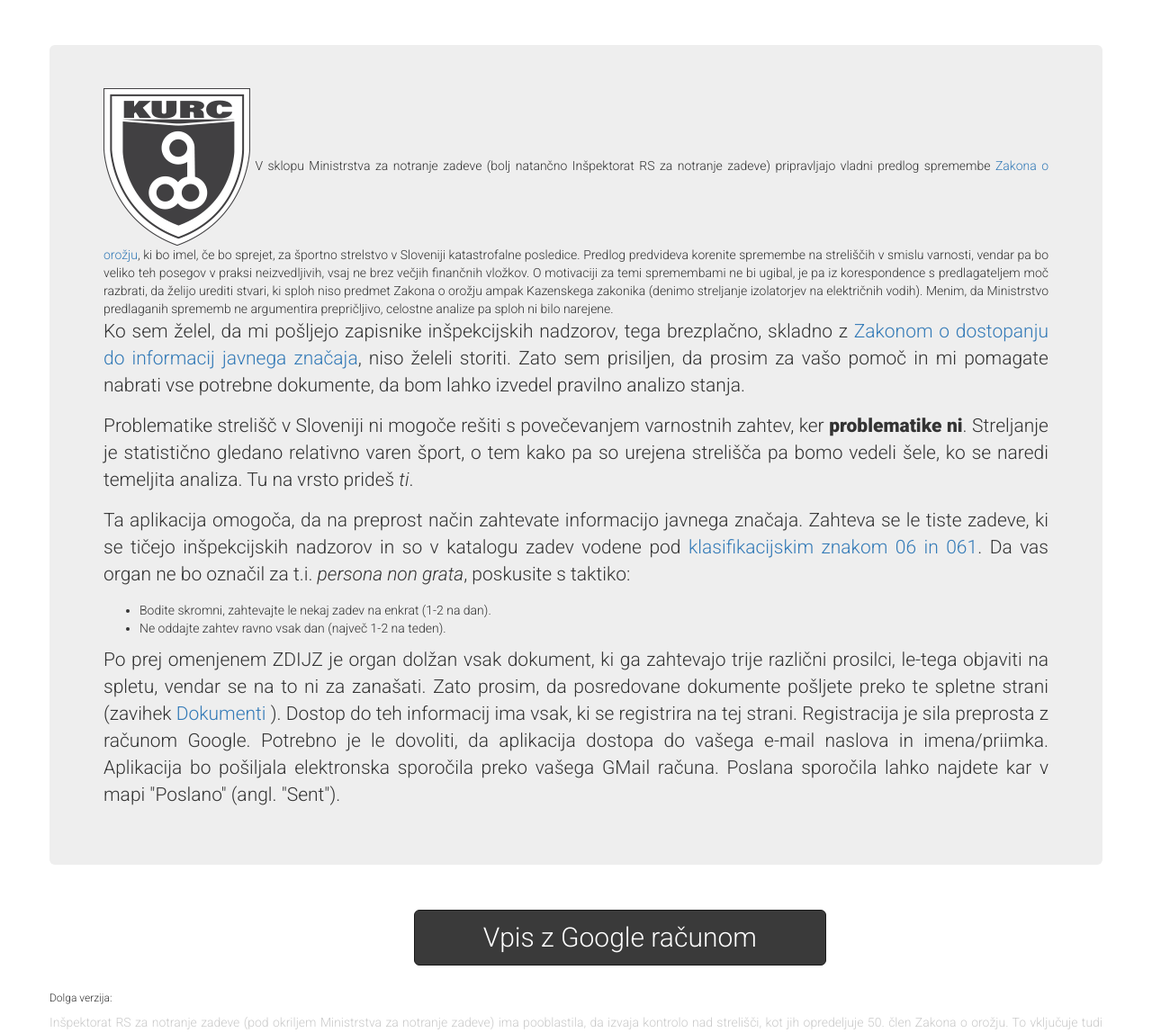
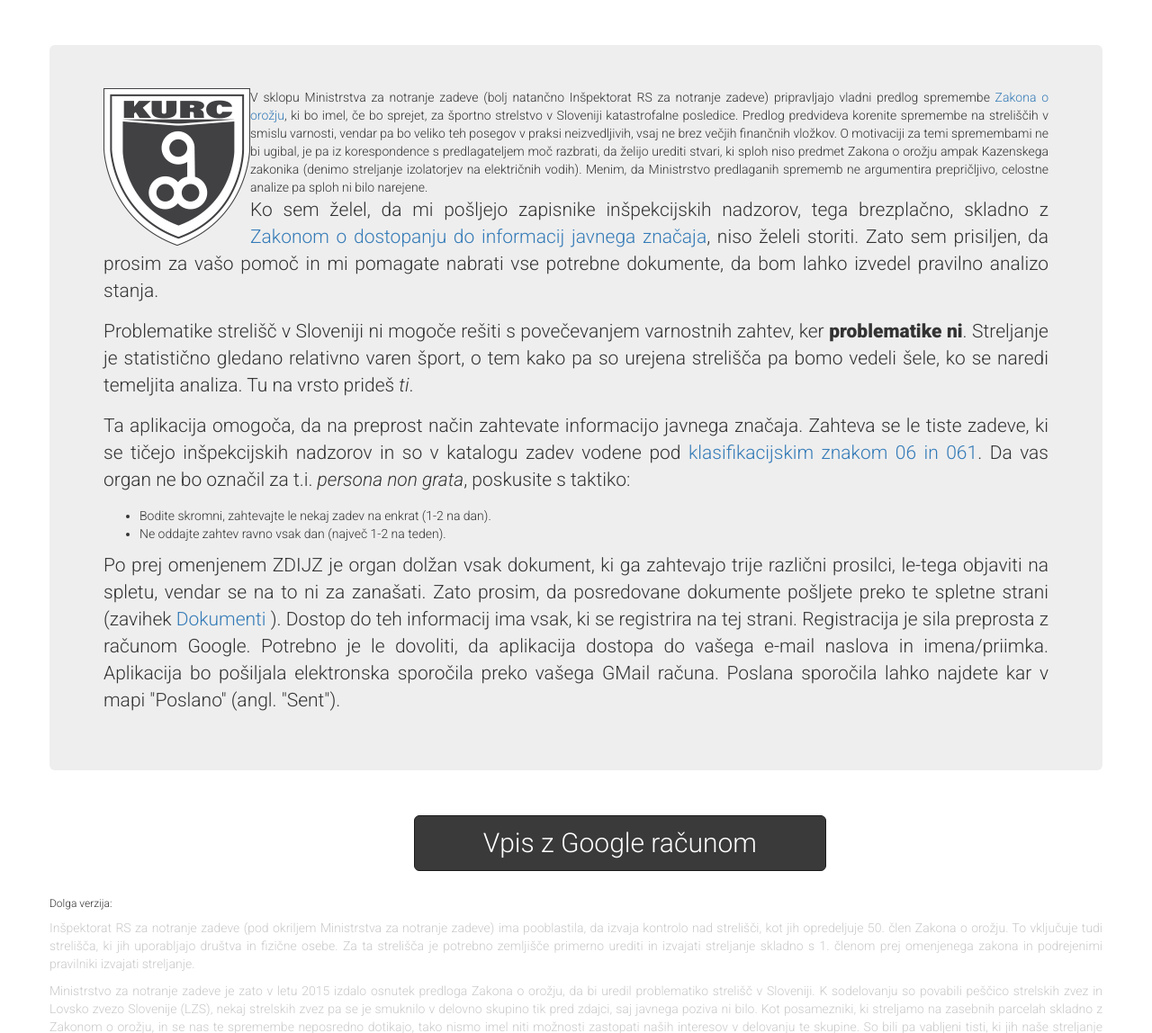
Before and after one commit to romunov/kurc, a Django app: page / in a window 1280 px wide. Shown: the top 1148 px of the page at 90% size. Run offline with Django 3.2, Linux system fonts and the light colour scheme; some libraries are stand-ins or nearby versions.

Commit message:
login image...

```diff
--- a/frontend/templates/frontend/login.html
+++ b/frontend/templates/frontend/login.html
@@ -38,28 +38,27 @@
         <div class="row">
             <div class="jumbotron">
                 <div class="text-justify">
-                    <img src="{% static 'frontend/images/Kurc, primary logo.png' %}" alt="logo" class="img-responsive visible-lg-inline"> V sklopu Ministrstva za notranje zadeve (bolj natančno Inšpektorat RS za notranje zadeve) pripravljajo vladni predlog
+                    <img src="{% static 'frontend/images/Kurc, primary logo.png' %}" alt="logo" class="img-responsive pull-left"> V sklopu Ministrstva za notranje zadeve (bolj natančno Inšpektorat RS za notranje zadeve) pripravljajo vladni predlog
                     spremembe <a href="http://pisrs.si/Pis.web/pregledPredpisa?id=ZAKO1440" target="_blank">
                 Zakona o orožju</a>, ki bo imel, če bo sprejet, za športno strelstvo v Sloveniji katastrofalne posledice. Predlog predvideva korenite spremembe na streliščih v smislu varnosti, vendar pa bo veliko teh posegov v praksi neizvedljivih, vsaj
                     ne brez večjih finančnih vložkov. O motivaciji za temi spremembami ne bi ugibal, je pa iz korespondence s predlagateljem moč razbrati, da želijo urediti stvari, ki sploh niso predmet Zakona o orožju ampak Kazenskega zakonika (denimo
                     streljanje izolatorjev na električnih vodih). Menim, da Ministrstvo predlaganih sprememb ne argumentira prepričljivo, celostne analize pa sploh ni bilo narejene.
 
-                    <p class="text-justify">
+                    <p>
                         Ko sem želel, da mi pošljejo zapisnike inšpekcijskih nadzorov, tega brezplačno, skladno z <a href="http://pisrs.si/Pis.web/pregledPredpisa?id=ZAKO3336">Zakonom o dostopanju do informacij javnega značaja</a>, niso želeli storiti.
                         Zato sem prisiljen, da prosim za vašo pomoč in mi pomagate nabrati vse potrebne dokumente, da bom lahko izvedel pravilno analizo stanja.
                     </p>
-                    <p class="text-justify"> Problematike strelišč v Sloveniji ni mogoče rešiti s povečevanjem varnostnih zahtev, ker <strong>problematike ni</strong>. Streljanje je statistično gledano relativno varen šport, o tem kako pa so urejena strelišča pa bomo vedeli šele,
-                        ko se naredi temeljita analiza. Tu na vrsto prideš <cite>
-                ti</cite>.
+                    <p> Problematike strelišč v Sloveniji ni mogoče rešiti s povečevanjem varnostnih zahtev, ker <strong>problematike ni</strong>. Streljanje je statistično gledano relativno varen šport, o tem kako pa so urejena strelišča pa bomo vedeli šele,
+                        ko se naredi temeljita analiza. Tu na vrsto prideš <cite>ti</cite>.
                     </p>
-                    <p class="text-justify"> Ta aplikacija omogoča, da na preprost način zahtevate informacijo javnega značaja. Zahteva se le tiste zadeve, ki se tičejo inšpekcijskih nadzorov in so v katalogu zadev vodene pod <a href="http://www.arhiv.gov.si/fileadmin/arhiv.gov.si/pageuploads/zakonodaja/Pravilnik_DRHDGJU.pdf"> klasifikacijskim znakom 06 in 061</a>.
+                    <p> Ta aplikacija omogoča, da na preprost način zahtevate informacijo javnega značaja. Zahteva se le tiste zadeve, ki se tičejo inšpekcijskih nadzorov in so v katalogu zadev vodene pod <a href="http://www.arhiv.gov.si/fileadmin/arhiv.gov.si/pageuploads/zakonodaja/Pravilnik_DRHDGJU.pdf"> klasifikacijskim znakom 06 in 061</a>.
                         Da vas organ ne bo označil za t.i. <cite>persona non grata</cite>, poskusite s taktiko:
                     </p>
                     <ul>
                         <li>Bodite skromni, zahtevajte le nekaj zadev na enkrat (1-2 na dan).</li>
                         <li>Ne oddajte zahtev ravno vsak dan (največ 1-2 na teden).</li>
                     </ul>
-                    <p class="text-justify">
+                    <p>
                         Po prej omenjenem ZDIJZ je organ dolžan vsak dokument, ki ga zahtevajo trije različni prosilci, le-tega objaviti na spletu, vendar se na to ni za zanašati. Zato prosim, da posredovane dokumente pošljete preko te spletne strani (zavihek
                         <a href="/docs">Dokumenti</a> ). Dostop do teh informacij ima vsak, ki se registrira na tej strani. Registracija je sila preprosta z računom Google. Potrebno je le dovoliti, da aplikacija dostopa do vašega e-mail naslova in imena/priimka.
                         Aplikacija bo pošiljala elektronska sporočila preko vašega GMail računa. Poslana sporočila lahko najdete kar v mapi "Poslano" (angl. "Sent").
```
